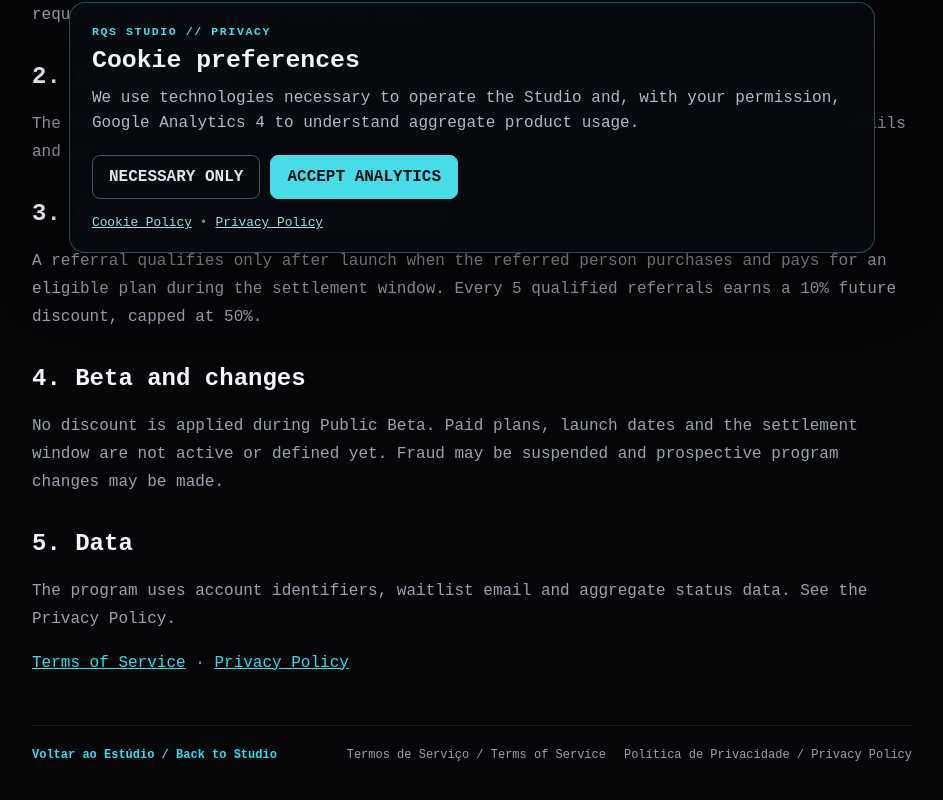
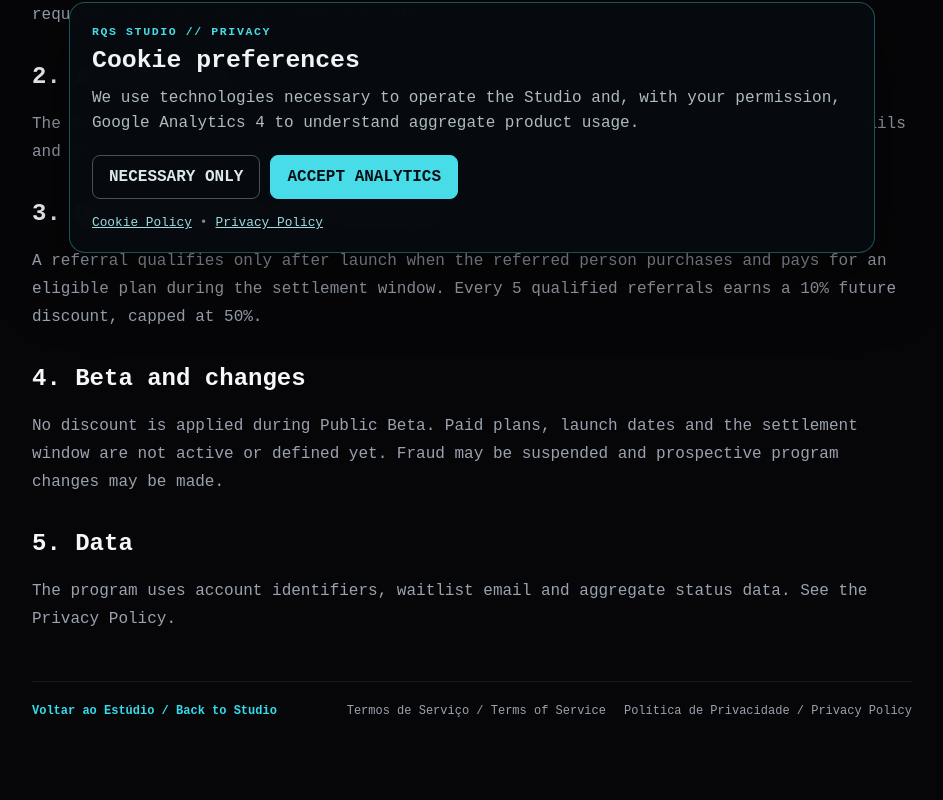
Before and after one commit to anaraquel00/rqs-daw-frontend, an Angular app: page /referral-terms in a window 1280 px wide. Shown: the part 531-1331 px from the top of the page, without its empty margins (168-1111 px from the left). Built offline with nearby package versions, Linux system fonts and the light colour scheme.

Commit message:
fix: remove duplicate referral legal links

```diff
--- a/src/app/referral-terms/referral-terms.html
+++ b/src/app/referral-terms/referral-terms.html
@@ -1,6 +1,4 @@
-<main class="legal"><nav aria-label="Document language">@for (code of ['pt','en','pl','fr']; track code) { <button type="button" (click)="lang.setLanguage($any(code))" [attr.aria-pressed]="lang.currentLang() === code">{{ code === 'pt' ? 'PT-BR' : code.toUpperCase() }}</button> }</nav><p class="eyebrow">RQS STUDIO // FOUNDING REFERRAL</p><h1>{{ copy().title }}</h1><p class="updated">{{ copy().updated }}</p><p>{{ copy().intro }}</p>@for (section of copy().sections; track section[0]) { <h2>{{ section[0] }}</h2><p>{{ section[1] }}</p> }<p><a routerLink="/terms">Terms of Service</a> · <a routerLink="/privacy">Privacy Policy</a></p>
-
-<div class="bottom-nav">
+<main class="legal"><nav aria-label="Document language">@for (code of ['pt','en','pl','fr']; track code) { <button type="button" (click)="lang.setLanguage($any(code))" [attr.aria-pressed]="lang.currentLang() === code">{{ code === 'pt' ? 'PT-BR' : code.toUpperCase() }}</button> }</nav><p class="eyebrow">RQS STUDIO // FOUNDING REFERRAL</p><h1>{{ copy().title }}</h1><p class="updated">{{ copy().updated }}</p><p>{{ copy().intro }}</p>@for (section of copy().sections; track section[0]) { <h2>{{ section[0] }}</h2><p>{{ section[1] }}</p> }<div class="bottom-nav">
   <a routerLink="/app" class="primary">
     Voltar ao Estúdio / Back to Studio
   </a>
```
